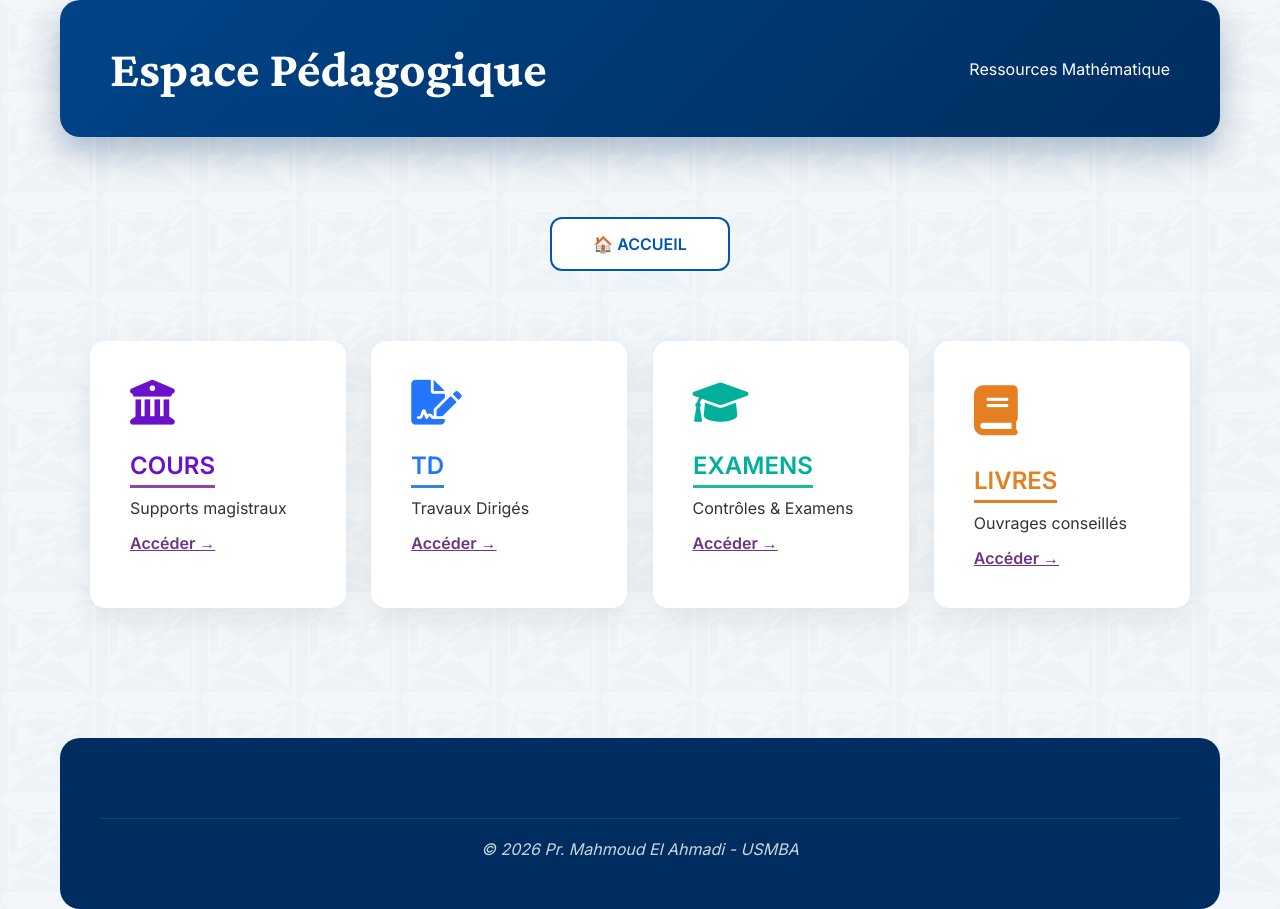
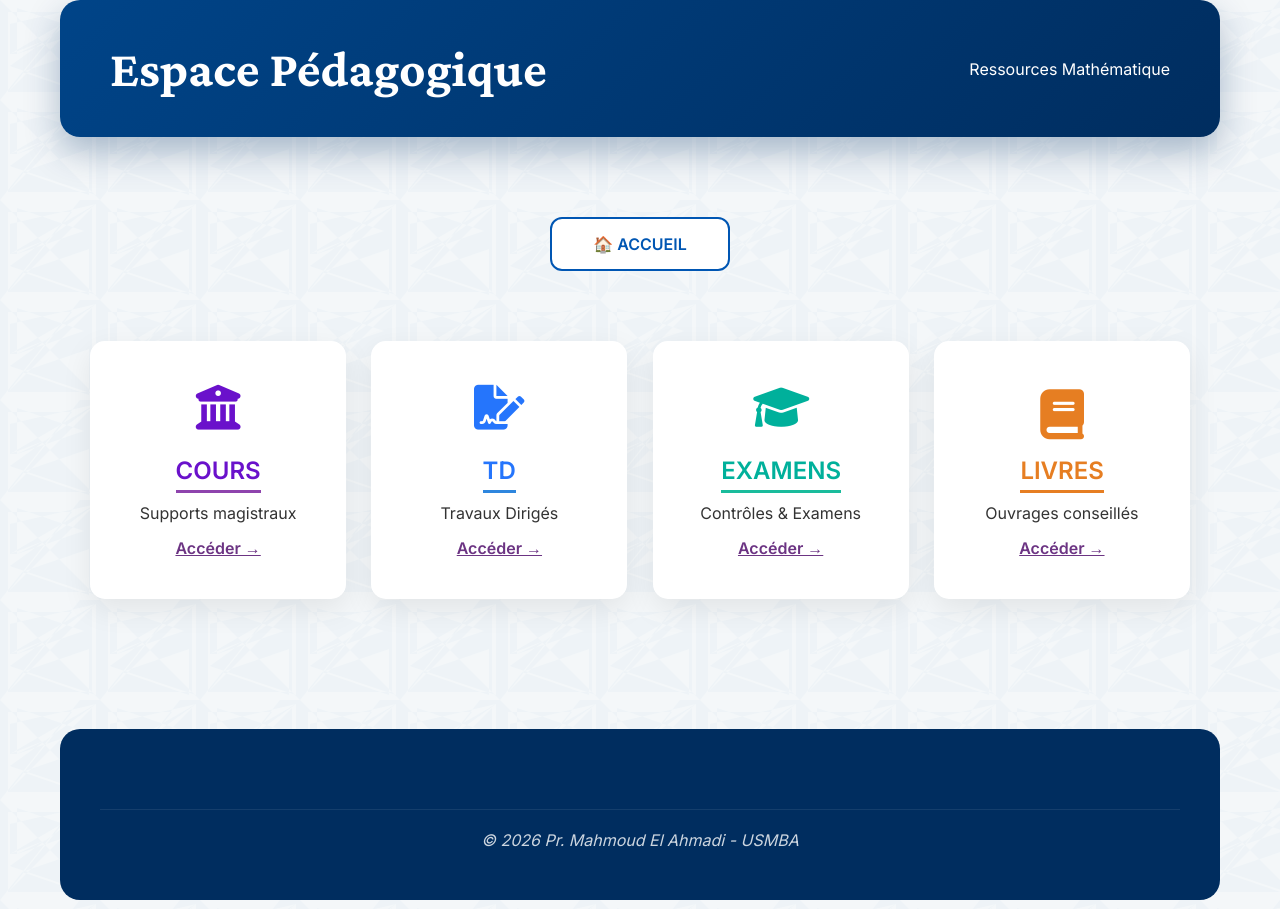
Before and after one commit to mahmoudmath/mahmoudmath.github.io, a Jekyll site: the page pedagogie.html, which Jekyll copies as it is, in a window 1280 px wide. Built offline with Jekyll 4.4.1, drawn with Linux system fonts in a browser that asks for light colours.

Commit message:
Update pedagogie.html

```diff
--- a/pedagogie.html
+++ b/pedagogie.html
@@ -35,29 +35,32 @@ j=d.createElement(s),dl=l!='dataLayer'?'&l='+l:'';j.async=true;j.src=
             padding: 30px;
             width: 100%;
             box-sizing: border-box;
+            text-align: center; /* Aligne tout le contenu au centre de la carte */
         }
 
-        /* TAILLE UNIQUE DES ICONES */
+        /* TAILLE UNIQUE ET ALIGNEMENT DES ICONES */
         .academic-icon {
             font-size: 50px !important;
-            margin-bottom: 15px;
-            display: block;
+            height: 65px; /* FORCE la même hauteur pour tous les conteneurs */
+            display: flex !important;
+            align-items: center;    /* Centre l'icône verticalement dans ses 65px */
+            justify-content: center; /* Centre l'icône horizontalement */
+            margin-bottom: 10px;    /* Espace fixe identique sous chaque icône */
         }
 
-        /* RESET TOTAL DES TITRES POUR SUPPRIMER LA DOUBLE LIGNE */
+        /* RESET TOTAL DES TITRES */
         .resource-card h3 {
             font-size: 1.5rem !important;
             font-weight: bold !important;
-            margin: 10px 0 !important;
+            margin: 0 0 10px 0 !important; /* On met 0 en haut pour garder la distance de l'icône */
             display: inline-block !important;
             padding-bottom: 5px !important;
-            /* On tue toutes les lignes possibles venant du style.css */
             text-decoration: none !important;
             border: none !important;
             box-shadow: none !important;
         }
 
-        /* Supprime les petits rectangles de décoration cachés (::after) */
+        /* Supprime les petits rectangles de décoration cachés */
         .resource-card h3::after, .resource-card h3::before {
             display: none !important;
             content: "" !important;
```
